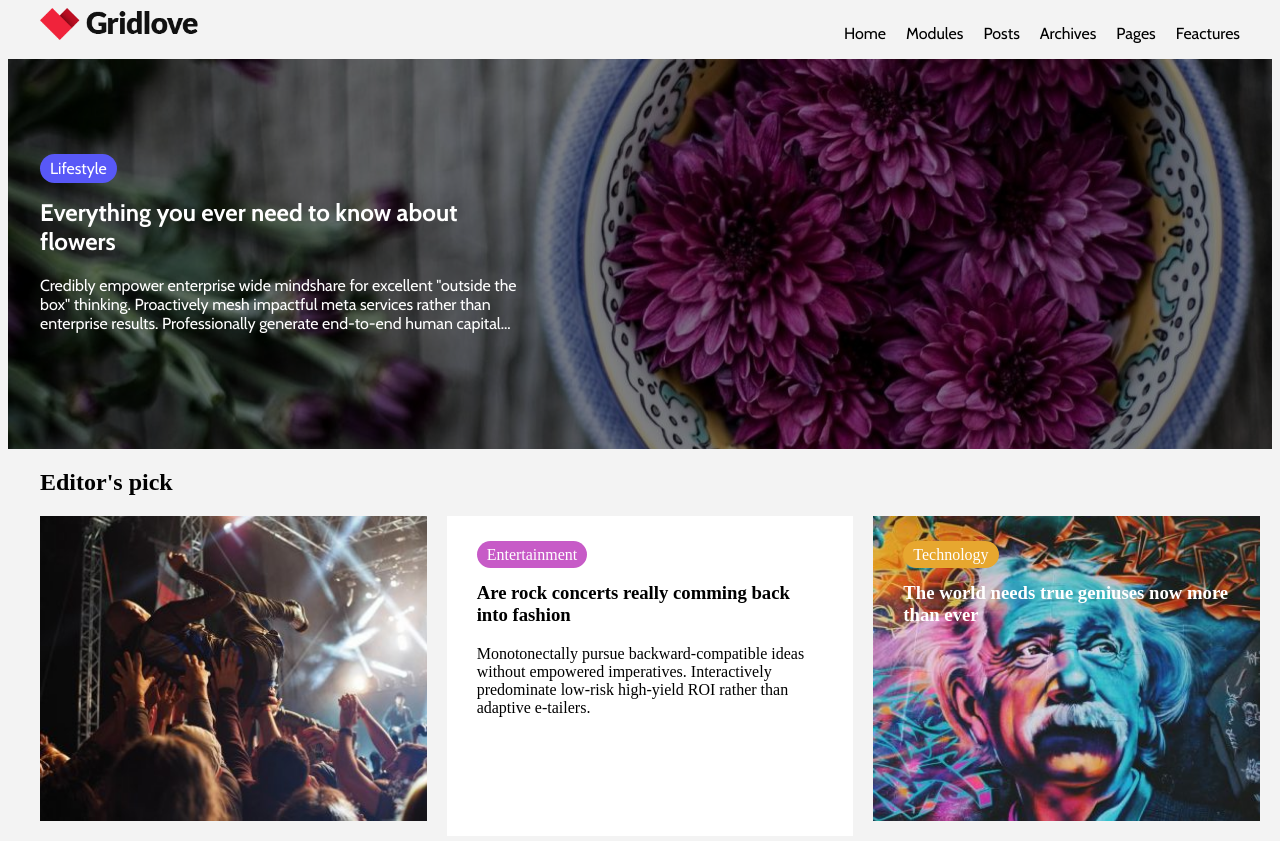
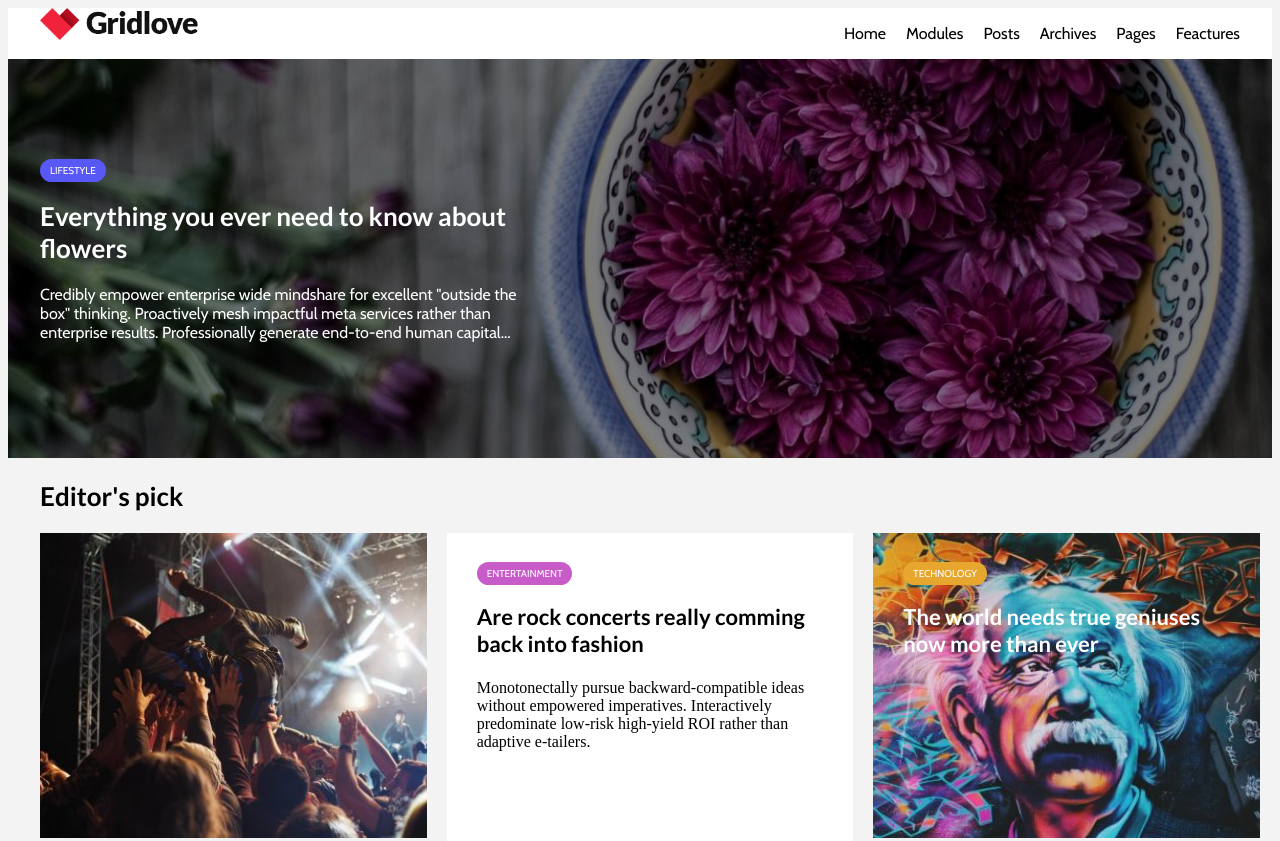
Before and after one commit to BelenR11/magazine, a plain HTML site: page index.html in a window 1280 px wide. Shown: the top 841 px of the page. Drawn offline with nearby package versions, Linux system fonts and the light colour scheme.

Commit message:
cards containers 1.2

```diff
--- a/css/style.css
+++ b/css/style.css
@@ -1,14 +1,17 @@
 body{
     background-color:#f3f3f3;
-}
-.header{
-    display:flex;
-    max-width: 1200px;
-    margin:0 auto;
 }
 .wrapper{
     max-width: 1200px;
     margin:0 auto;
+}
+.header{
+    position:sticky;
+    top: 0;
+    background: #fff;
+}
+.header .wrapper{
+    display: flex;
 }
 .logo{
     width: 158px;
@@ -50,6 +53,9 @@ body{
     background-color:blue;
     border-radius: 20px;
     color:#fff;
+    font-family: "cabin", sans-serif;
+    text-transform:uppercase;
+    font-size: 10px;
 }
 .pill + .pill{
     margin-left: 10px;
@@ -65,6 +71,13 @@ body{
 }
 .pill.blue{
     background-color: rgb(88, 88, 247);
+}
+.pill.white:hover{
+background: white;
+color:black;
+}
+.pill:hover{
+background: black;
 }
 .card{
     background-color: #fff;
@@ -106,3 +119,11 @@ body{
     padding: 0px 30px 30px;
 
 }
+h2{
+    font-family: "lato", sans-serif;
+    font-size: 26px;
+}
+h3{
+    font-family: "lato", sans-serif;
+    font-size: 22px;
+}
--- a/index.html
+++ b/index.html
@@ -1,17 +1,19 @@
 <!DOCTYPE html>
 <html lang="en">
 <head>
-    <!-- font famili navegation -->
+    <!-- font family navegation -->
     <link rel="preconnect" href="https://fonts.googleapis.com">
 <link rel="preconnect" href="https://fonts.gstatic.com" crossorigin>
 <link href="https://fonts.googleapis.com/css2?family=Cabin:ital,wght@0,400..700;1,400..700&display=swap" rel="stylesheet">
     <meta charset="UTF-8">
     <meta name="viewport" content="width=device-width, initial-scale=1.0">
+    <link href="https://fonts.googleapis.com/css2?family=Cabin:ital,wght@0,400..700;1,400..700&family=Lato:ital,wght@0,100;0,300;0,400;0,700;0,900;1,100;1,300;1,400;1,700;1,900&display=swap" rel="stylesheet">
     <link rel="stylesheet" type="text/css" href="./css/style.css">
     <title>Magazine</title>
 </head>
 <body>
-    <div class="header wrapper">
+    <div class="header">
+        <div class="wrapper">
             <div>
                 <img class="logo" src="./img/logo.png"/>
             </div>
@@ -24,11 +26,12 @@
                 <li><a href="#feactures">Feactures</a></li>
             </ul>
         </div>
+    </div>
     <div class="jumbotron">
         <div class="overlay">
             <div class="wrapper">
                 <div class="box">
-                    <span class="pill blue">Lifestyle</span>
+                    <span class="pill blue white">Lifestyle</span>
                     <h2>Everything you ever need to know about flowers</h2>
                     <p>Credibly empower enterprise wide mindshare for excellent "outside the box" thinking. Proactively mesh impactful meta services rather than enterprise results. Professionally generate end-to-end human capital...</p>
                 </div>
@@ -48,7 +51,7 @@
             <p>Monotonectally pursue backward-compatible ideas without empowered imperatives. Interactively predominate low-risk high-yield ROI rather than adaptive e-tailers.</p>
         </div>
         <div class="card" id="einsten">
-            <span class="pill orange">Technology</span>
+            <span class="pill orange white">Technology</span>
             <h3>The world needs true geniuses now more than ever</h3>
         </div>
         <div class="card">
@@ -59,7 +62,7 @@
         </div>
         <div class="card" id="card2">
             <div id="card-top">
-            <span class="pill blue">Lifestyle</span>
+            <span class="pill blue white">Lifestyle</span>
             </div>
             <div id="card-bottom">
             <h3>If you’re truly happy and you know it let it show</h3>
```
Lines whose indentation alone changed are shown as unchanged.
